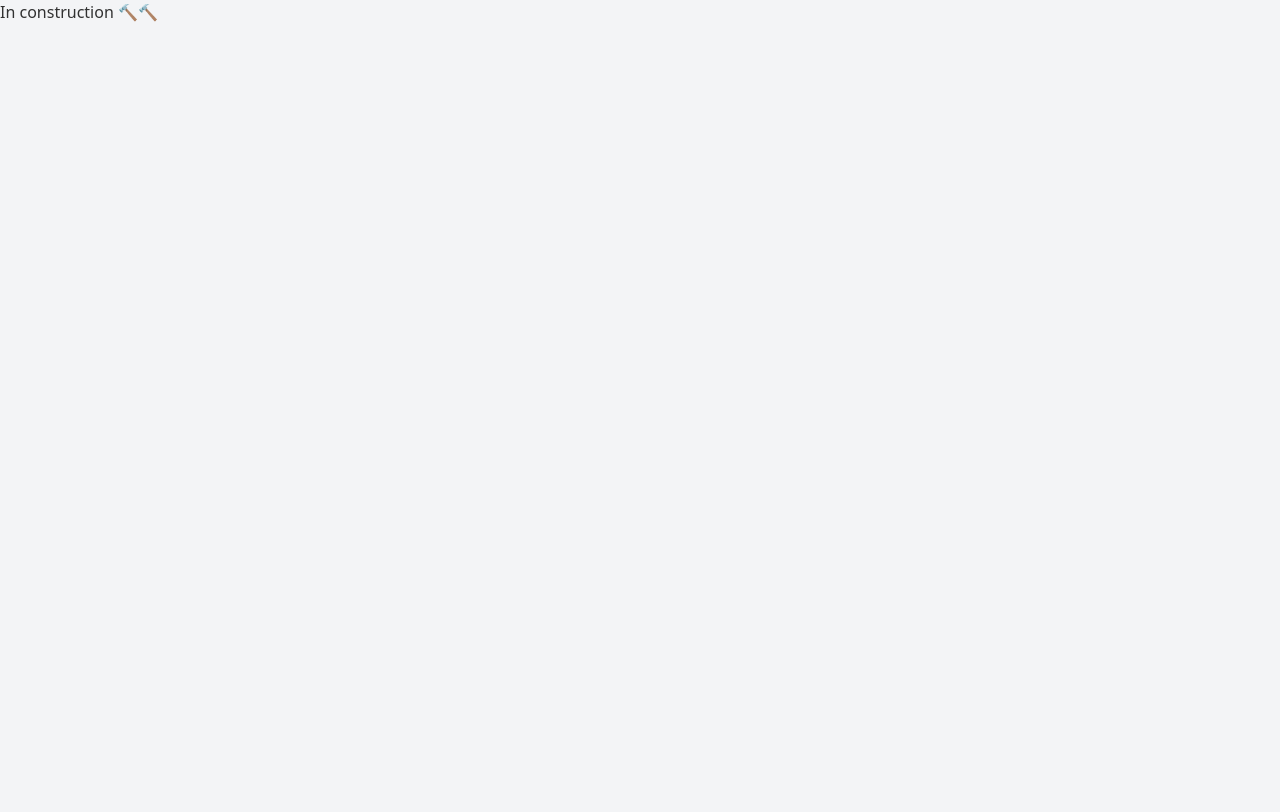
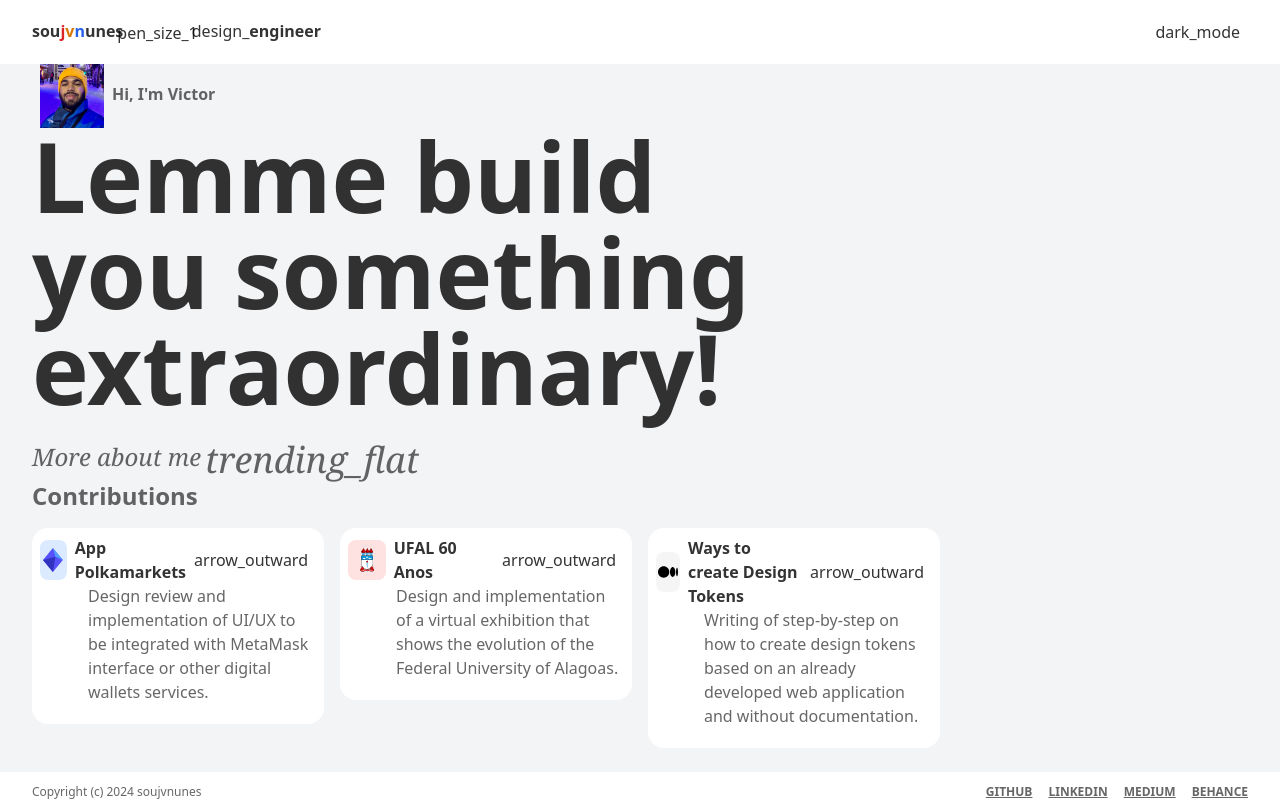
Before and after one commit to soujvnunes/soujvnunes.github.io, a React (Vite) app: page / in a window 1280 px wide. Built offline with nearby package versions, Linux system fonts and the light colour scheme.

Commit message:
feat(App): add portfolio content

```diff
--- a/src/App.tsx
+++ b/src/App.tsx
@@ -1,58 +1,143 @@
-import { SOCIALS } from "@shared/consts";
+import { PROJECTS, SOCIALS } from "@shared/consts";
+import { cn } from "@shared/helpers";
+import UfalIcon from "./components/UfalIcon";
 import me from "/me.jpg";
 
 export default function App() {
   return (
     <>
-      In construction 🔨🔨
-      {/* <header className="relative text-center">
-        <h1 className="mb-4 text-2xl font-light text-blue-200 lg:mb-6 lg:text-5xl">
-          <img
-            src={me}
-            className="w-10 h-10 rounded-tl-lg rounded-bl-lg shadow-lg lg:h-16 lg:w-16 shadow-indigo-950"
-            alt="Vite logo"
-          />
-          <span className="text-xs font-medium text-left text-blue-300">
-            Hi, I&apos;m Victor
-            <small className="block font-mono uppercase">Open to work</small>
-          </span>
-        </h1>
+      <header className="flex items-center h-16 pl-8 pr-8 bg-white">
+        <a href="/" className="mr-auto">
+          <h1>
+            <strong>
+              sou
+              <span className="text-red-600">j</span>
+              <span className="text-amber-600">v</span>
+              <span className="text-blue-600">n</span>
+              unes
+            </strong>
+            <span className="-ml-1.5 -mr-1.5 align-middle material-symbols-outlined">
+              pen_size_1
+            </span>
+            design_
+            <strong>engineer</strong>
+          </h1>
+        </a>
+        <button
+          className="inline-flex items-center h-10 pl-2 pr-2 rounded-lg hover:bg-black/20"
+          aria-label="Change to dark mode"
+          title="Change to dark mode"
+        >
+          <span className="material-symbols-outlined">dark_mode</span>
+        </button>
       </header>
-      <main className="m-auto max-md:p-4">
-        <section>
-          <h2 className="text-8xl font-bold">
+      <main className="flex flex-col grow">
+        <section className="flex flex-col justify-center pl-8 pr-8 grow">
+          <p className="inline-block ml-2 text-black/60">
+            <img src={me} className="inline-block w-16 h-16" alt="Vite logo" />
+            <strong className="ml-2">Hi, I&apos;m Victor</strong>
+          </p>
+          <h2 className="mb-6 font-bold text-8xl text-balance">
             Lemme build you something extraordinary!
           </h2>
-        </section>
-        <section className="space-y-4 card">
-          <p className="text-justify">
-            Hi, I&apos;m Victor, a Brazilian Frontend/Design Engineer, but as a
-            developer, I&apos;m a citizen of the world. It all started when I
-            graduated with an I.T Technician degree in 2014.
-          </p>
-          <p className="text-justify">
-            Since then, I have worked as a service provider with plenty of
-            excitement to build even more. I&apos;ve been dealing directly with
-            I.T and product leaders to deliver extraordinary and complex UIs,
-            from crypto transaction flows to beautiful landing product pages.
-          </p>
-          <p className="text-justify text-white/80">
-            My passion while developing is focused on design standards, such as
-            accessibility and usability across web and app interfaces, in which
-            I have a great taste at the same time I deliver universal access for
-            a product.
+          <hr className="sr-only" />
+          <p>
+            <button className="font-serif text-2xl italic text-black/60">
+              More about me
+              <span className="ml-1 text-4xl align-middle material-symbols-outlined wght-200">
+                trending_flat
+              </span>
+            </button>
           </p>
         </section>
-        <footer>
-          <ul>
+        <section role="feed" className="pl-8 pr-8 mb-6">
+          <h2 className="mb-4 text-2xl font-bold text-black/60">
+            Contributions
+          </h2>
+          <ul className="-mr-2 -mt-2 flex w-[calc(100%+0.5rem)] flex-wrap md:-mr-3 md:-mt-3 md:w-[calc(100%+0.75rem)] lg:-mr-4 lg:-mt-4 lg:w-[calc(100%+1rem)]">
+            {PROJECTS.map((project) => (
+              <li
+                key={project.title}
+                className="max-w-full grow-0 basis-full pr-2 pt-2 md:max-w-[50%] md:basis-1/2 md:pr-3 md:pt-3 lg:max-w-[25%] lg:basis-1/4 lg:pr-4 lg:pt-4"
+              >
+                <article className="relative p-2 overflow-hidden bg-white rounded-2xl">
+                  <header className="flex items-center">
+                    <div
+                      className={cn("flex w-10 h-10 rounded-lg", project.color)}
+                    >
+                      {
+                        {
+                          1: (
+                            <svg
+                              viewBox="0 0 38 46"
+                              xmlns="http://www.w3.org/2000/svg"
+                              className="w-5 h-6 m-auto"
+                            >
+                              <path
+                                d="M18.7571 0L-0.157959 22.7696L18.7929 45.7896L37.842 22.8143L18.7571 0Z"
+                                fill="#5751FC"
+                              />
+                              <path
+                                d="M18.7929 45.7899L-0.157959 22.7698L23.6491 17.0104L18.7929 45.7899Z"
+                                fill="#3033BE"
+                              />
+                              <path
+                                d="M18.7571 0L37.842 22.8143L23.6491 17.0012L18.7571 0Z"
+                                fill="#51A0FC"
+                              />
+                            </svg>
+                          ),
+                          2: <UfalIcon />,
+                          3: (
+                            <svg
+                              xmlns="http://www.w3.org/2000/svg"
+                              className="w-6 h-6 m-auto"
+                            >
+                              <path d="M7.67,6.33c-.74,0-1.48.15-2.17.43-.69.28-1.31.7-1.84,1.23-.53.53-.94,1.15-1.23,1.84-.28.69-.43,1.42-.43,2.17s.15,1.48.43,2.17c.28.69.7,1.31,1.23,1.84.53.53,1.15.94,1.84,1.23.69.28,1.42.43,2.17.43s1.48-.15,2.17-.43c.69-.28,1.31-.7,1.84-1.23.53-.53.94-1.15,1.23-1.84.28-.69.43-1.42.43-2.17s-.15-1.48-.43-2.17c-.28-.69-.7-1.31-1.23-1.84-.53-.53-1.15-.94-1.84-1.23-.69-.28-1.42-.43-2.17-.43ZM16.67,7c-.35,0-.7.13-1.02.38-.32.25-.62.62-.87,1.08s-.44,1.02-.58,1.62c-.13.61-.2,1.26-.2,1.91s.07,1.31.2,1.91c.13.61.33,1.16.58,1.62s.54.83.87,1.08c.32.25.67.38,1.02.38s.7-.13,1.02-.38.62-.62.87-1.08.44-1.02.58-1.62c.13-.61.2-1.26.2-1.91s-.07-1.31-.2-1.91-.33-1.16-.58-1.62-.54-.83-.87-1.08c-.32-.25-.67-.38-1.02-.38ZM21,7.67c-.27,0-.52.46-.71,1.27-.19.81-.29,1.91-.29,3.06s.11,2.25.29,3.06c.19.81.44,1.27.71,1.27s.52-.46.71-1.27c.19-.81.29-1.91.29-3.06s-.11-2.25-.29-3.06c-.19-.81-.44-1.27-.71-1.27Z" />
+                            </svg>
+                          ),
+                        }[project.id]
+                      }
+                    </div>
+                    <h3 className="ml-2 font-bold">{project.title}</h3>
+                    <a
+                      className="inline-flex items-center h-10 pl-2 pr-2 ml-auto rounded-lg hover:bg-black/20"
+                      target="_blank"
+                      rel="noreferrer"
+                      aria-label={`Visit ${project.title}`}
+                      href={project.href}
+                    >
+                      <span className="material-symbols-outlined">
+                        arrow_outward
+                      </span>
+                    </a>
+                  </header>
+                  <p className="pb-3 pl-12 text-black/60">
+                    {project.description}
+                  </p>
+                </article>
+              </li>
+            ))}
+          </ul>
+        </section>
+        <footer className="flex items-center h-10 pl-8 pr-8 text-xs bg-white text-black/60">
+          Copyright (c) {new Date().getFullYear()} soujvnunes
+          <ul className="flex ml-auto space-x-4">
             {SOCIALS.map((social) => (
               <li key={social.title}>
-                <a href={social.href}>{social.iconName}</a>
+                <a
+                  className="underline uppercase"
+                  href={social.href}
+                  target="_blank"
+                  rel="noreferrer"
+                >
+                  <strong>{social.title}</strong>
+                </a>
               </li>
             ))}
           </ul>
         </footer>
-      </main> */}
+      </main>
     </>
   );
 }
```
